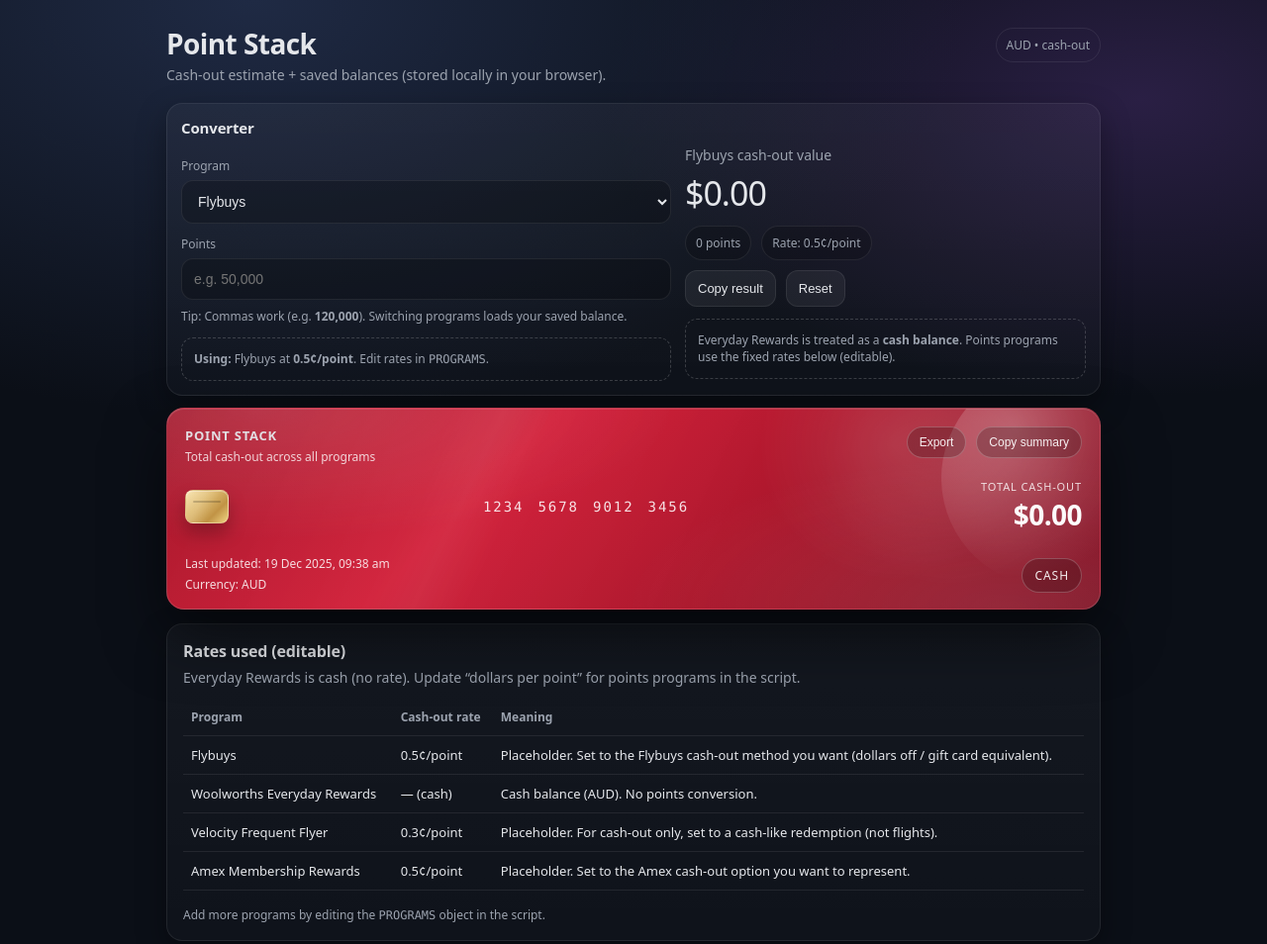
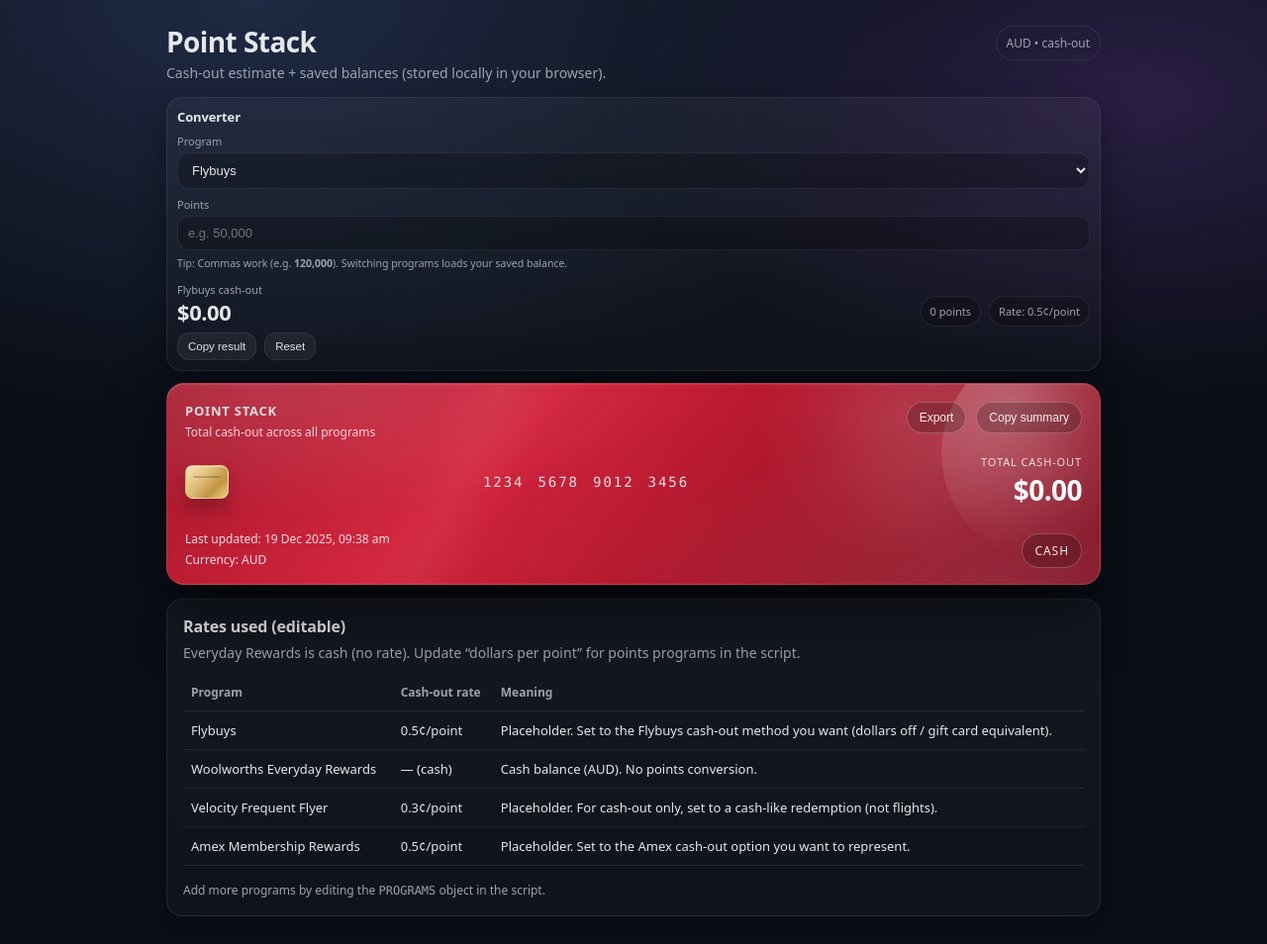
Before and after one commit to PhrasesMedia/pointstack, a plain HTML site: page index.html in a window 1280 px wide. Shown: the whole page at 99% size. Drawn offline with Linux system fonts and the light colour scheme.

Commit message:
Add files via upload

```diff
--- a/index.html
+++ b/index.html
@@ -25,8 +25,8 @@
                   radial-gradient(900px 500px at 90% 10%, #2a1f44 0%, transparent 60%),
                   var(--bg);
     }
-    .wrap{ max-width:980px; margin:0 auto; padding:28px 18px 48px; }
-    header{ display:flex; align-items:flex-start; justify-content:space-between; gap:16px; margin-bottom:18px; }
+    .wrap{ max-width:980px; margin:0 auto; padding:26px 18px 48px; }
+    header{ display:flex; align-items:flex-start; justify-content:space-between; gap:16px; margin-bottom:14px; }
     .brand{ display:flex; flex-direction:column; gap:6px; }
     h1{ margin:0; font-size:28px; line-height:1.15; letter-spacing:-0.02em; }
     .sub{ margin:0; color:var(--muted); font-size:14px; line-height:1.45; }
@@ -64,15 +64,15 @@
 
     .hint{ color:var(--muted); font-size:12px; margin-top:8px; line-height:1.45; }
 
-    .actions{ display:flex; gap:10px; flex-wrap:wrap; margin-top:10px; }
+    .actions{ display:flex; gap:8px; margin-top:6px; flex-wrap:wrap; }
     button{
       cursor:pointer;
-      padding:10px 12px;
+      padding:7px 10px;
       border-radius:12px;
       border:1px solid var(--border);
       background: rgba(255,255,255,0.06);
       color:var(--text);
-      font-size:13px;
+      font-size:11.5px;
     }
     button:hover{ background: rgba(255,255,255,0.10); }
 
@@ -89,68 +89,45 @@
     .meta{
       display:flex;
       flex-wrap:wrap;
-      gap:10px;
+      gap:8px;
       color:var(--muted);
-      font-size:12px;
-      margin-top:10px;
+      font-size:11px;
+      margin-top:8px;
     }
     .meta span{
       border:1px solid var(--border);
-      padding:8px 10px;
+      padding:7px 9px;
       border-radius:999px;
       background: rgba(0,0,0,0.18);
     }
 
-    .big{ font-size:34px; letter-spacing:-0.03em; margin:4px 0 0; }
+    /* ===== Ultra-compact Converter ===== */
+    .converterCard{ padding:10px; }
+    .converterCard h2{ font-size:13px; margin-bottom:6px; }
+    .converterCard label{ font-size:11px; margin:8px 0 4px; }
+    .converterCard input, .converterCard select{ padding:9px 10px; font-size:13px; }
+    .converterCard .hint{ font-size:10.5px; margin-top:6px; }
+    .converterCard .note{ display:none; } /* hide dashed note boxes to shrink height */
+    .converterGrid{ display:block; } /* remove 2-column layout */
+    .resultInline{
+      margin-top:10px;
+      display:flex;
+      align-items:flex-end;
+      justify-content:space-between;
+      gap:10px;
+      flex-wrap:wrap;
+    }
+    .resultInline .label{ color:var(--muted); font-size:11px; }
+    .resultInline .value{ font-size:22px; font-weight:700; letter-spacing:-0.02em; }
 
-    /* ===== Merged Converter layout ===== */
-    .converterGrid{
-      display:grid;
-      grid-template-columns: 1fr;
-      gap:14px;
-    }
-    @media (min-width: 900px){
-      .converterGrid{ grid-template-columns: 1.1fr 0.9fr; }
+    @media (max-width: 520px){
+      .wrap{ padding:20px 14px 40px; }
+      h1{ font-size:24px; }
     }
 
-    /* ✅ Converter compact mode (keeps focus on Point Stack card) */
-    .converterCard{ padding:14px; }
-    .converterCard h2{ font-size:15px; margin-bottom:8px; }
-
-    .converterRightNote{ margin-top:12px; } /* the bottom dashed note on the result side */
-
-    /* Mobile: make converter noticeably smaller */
-    @media (max-width: 520px){
-      header{ margin-bottom:14px; }
-      .wrap{ padding:20px 14px 40px; }
-      h1{ font-size:24px; }
-
-      .converterCard{ padding:12px; }
-      .converterCard h2{ font-size:14px; }
-
-      label{ font-size:11px; margin:10px 0 5px; }
-      input, select{ padding:10px 11px; border-radius:12px; font-size:14px; }
-
-      .hint{ font-size:11px; margin-top:7px; }
-
-      .note{ padding:10px; font-size:11px; margin-top:10px; }
-
-      .big{ font-size:30px; }
-
-      .meta{ gap:8px; margin-top:8px; }
-      .meta span{ padding:7px 9px; font-size:11px; }
-
-      .actions{ gap:8px; margin-top:8px; }
-      button{ padding:9px 11px; font-size:12px; border-radius:12px; }
-
-      /* Optional: hide the SECOND dashed note on mobile to reduce height */
-      .converterRightNote{ display:none; }
-    }
-
-    /* Slightly reduce spacing so the red card appears sooner */
+    /* ===== Point Stack card ===== */
     .stackCardWrap{ margin-top:12px; }
 
-    /* ============ Point Stack Total Card ============ */
     .stackCard{
       position:relative;
       overflow:hidden;
@@ -272,7 +249,6 @@
       color: rgba(255,255,255,0.98);
     }
 
-    /* Breakdown: vertical, left */
     .stackBreakdown{
       margin-top:10px;
       position:relative;
@@ -374,47 +350,37 @@
       <div class="pill">AUD • cash-out</div>
     </header>
 
-    <!-- Converter (compact) -->
+    <!-- Ultra-compact converter -->
     <section class="card converterCard">
       <h2>Converter</h2>
 
       <div class="converterGrid">
-        <!-- Inputs -->
-        <div>
         <div>
           <label for="program">Program</label>
           <select id="program"></select>
-          </div>
 
-          <div>
           <label id="amountLabel" for="amountInput">Points</label>
           <input id="amountInput" type="text" inputmode="decimal" placeholder="e.g. 50,000" />
-          </div>
 
           <p class="hint" id="hintText">
             Tip: Commas work (e.g. <b>120,000</b>). Switching programs loads your saved balance.
           </p>
 
-          <div class="note" id="rateNote"></div>
+          <div class="resultInline">
+            <div>
+              <div class="label" id="resultLabel">Cash-out</div>
+              <div class="value" id="resultValue">$0.00</div>
             </div>
 
-        <!-- Result -->
-        <div>
-          <div class="sub" id="resultLabel">Estimated value</div>
-          <div class="big" id="resultValue">$0.00</div>
-
-          <div class="meta">
+            <div class="meta" style="margin:0;">
               <span id="metaAmount">0 points</span>
               <span id="metaRate">Rate: —</span>
+            </div>
           </div>
 
           <div class="actions">
             <button id="copyBtn" type="button">Copy result</button>
             <button id="resetCalcBtn" type="button">Reset</button>
-          </div>
-
-          <div class="note converterRightNote">
-            Everyday Rewards is treated as a <b>cash balance</b>. Points programs use the fixed rates below (editable).
           </div>
         </div>
       </div>
@@ -511,7 +477,7 @@
       }
     };
 
-    const STORAGE_KEY = "point_stack_balances_v9_compact_converter";
+    const STORAGE_KEY = "point_stack_balances_v10_half_converter";
 
     const programEl = document.getElementById('program');
     const amountLabelEl = document.getElementById('amountLabel');
@@ -521,8 +487,6 @@
     const resultLabelEl = document.getElementById('resultLabel');
     const metaAmountEl = document.getElementById('metaAmount');
     const metaRateEl = document.getElementById('metaRate');
-    const rateNoteEl = document.getElementById('rateNote');
-    const hintTextEl = document.getElementById('hintText');
 
     const copyBtn = document.getElementById('copyBtn');
     const resetCalcBtn = document.getElementById('resetCalcBtn');
@@ -685,12 +649,10 @@
         amountLabelEl.textContent = "Cash amount (AUD)";
         amountInputEl.placeholder = "e.g. $25.00";
         amountInputEl.inputMode = "decimal";
-        hintTextEl.innerHTML = `Tip: Enter a cash balance (e.g. <b>$25</b>). Switching programs loads your saved balance.`;
       }else{
         amountLabelEl.textContent = "Points";
         amountInputEl.placeholder = "e.g. 50,000";
         amountInputEl.inputMode = "numeric";
-        hintTextEl.innerHTML = `Tip: Commas work (e.g. <b>120,000</b>). Switching programs loads your saved balance.`;
       }
     }
 
@@ -713,20 +675,17 @@
 
       const raw = amountInputEl.value;
       const balanceVal = (cfg.type === "cash") ? parseMoney(raw) : parsePoints(raw);
-
       const value = cashoutFor(key, balanceVal);
 
-      resultLabelEl.textContent = `${cfg.name} cash-out value`;
+      resultLabelEl.textContent = `${cfg.name} cash-out`;
       resultValueEl.textContent = formatMoney(value);
 
       if(cfg.type === "cash"){
         metaAmountEl.textContent = formatMoney(balanceVal) + " balance";
         metaRateEl.textContent = "Rate: 1:1 cash";
-        rateNoteEl.innerHTML = `<b>Using:</b> ${cfg.name} as cash — no conversion.`;
       }else{
         metaAmountEl.textContent = `${formatNumber(balanceVal)} points`;
         metaRateEl.textContent = `Rate: ${rateToText(cfg.dollarsPerPoint)}`;
-        rateNoteEl.innerHTML = `<b>Using:</b> ${cfg.name} at <b>${rateToText(cfg.dollarsPerPoint)}</b>. Edit rates in <code>PROGRAMS</code>.`;
       }
     }
 
```
Lines whose indentation alone changed are shown as unchanged.
